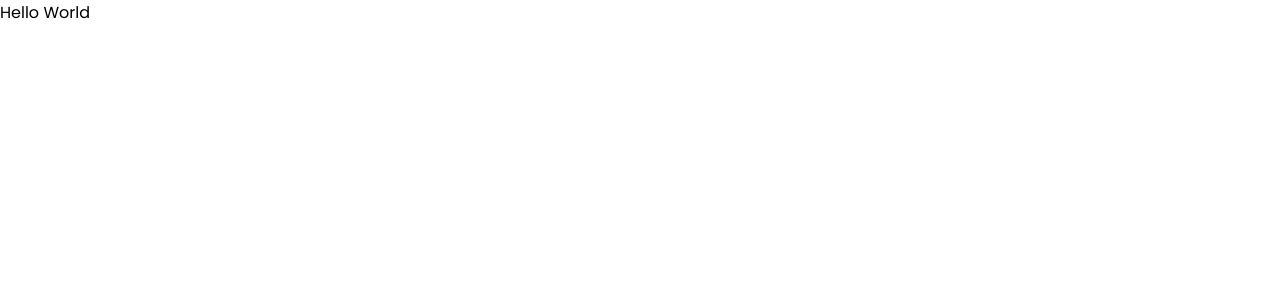
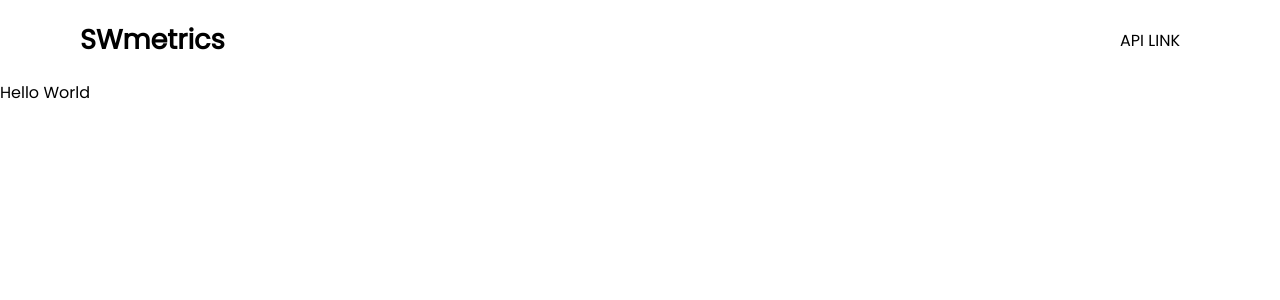
Before and after one commit to PGabriel20/STmetrics, a React (Create React App) app: page / in a window 1280 px wide. Shown: the top 300 px of the page. Built offline with nearby package versions, Linux system fonts and the light colour scheme.

Commit message:
fix:  injecting app into layout component

```diff
--- a/src/index.tsx
+++ b/src/index.tsx
@@ -1,10 +1,13 @@
 import React from 'react';
 import ReactDOM from 'react-dom';
 import App from './App';
+import Layout from './components/Layout/Layout';
 
 ReactDOM.render(
   <React.StrictMode>
-    <App />
+    <Layout>
+      <App />
+    </Layout>
   </React.StrictMode>,
   document.getElementById('root')
 );
```
